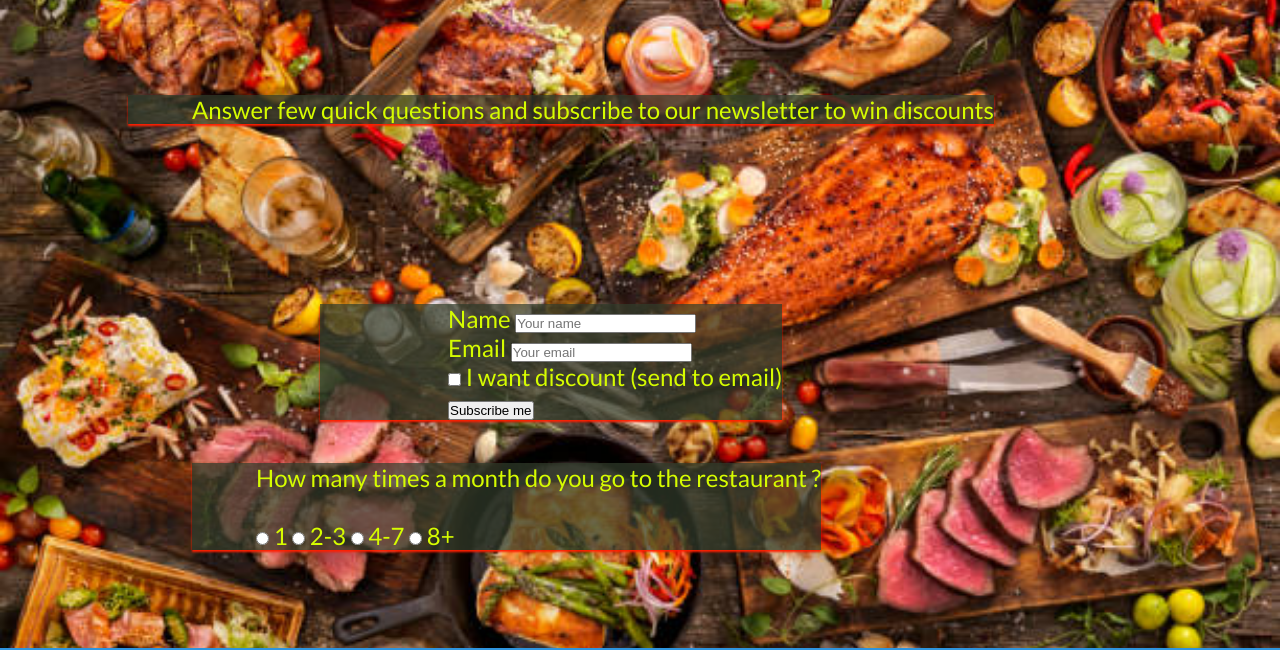
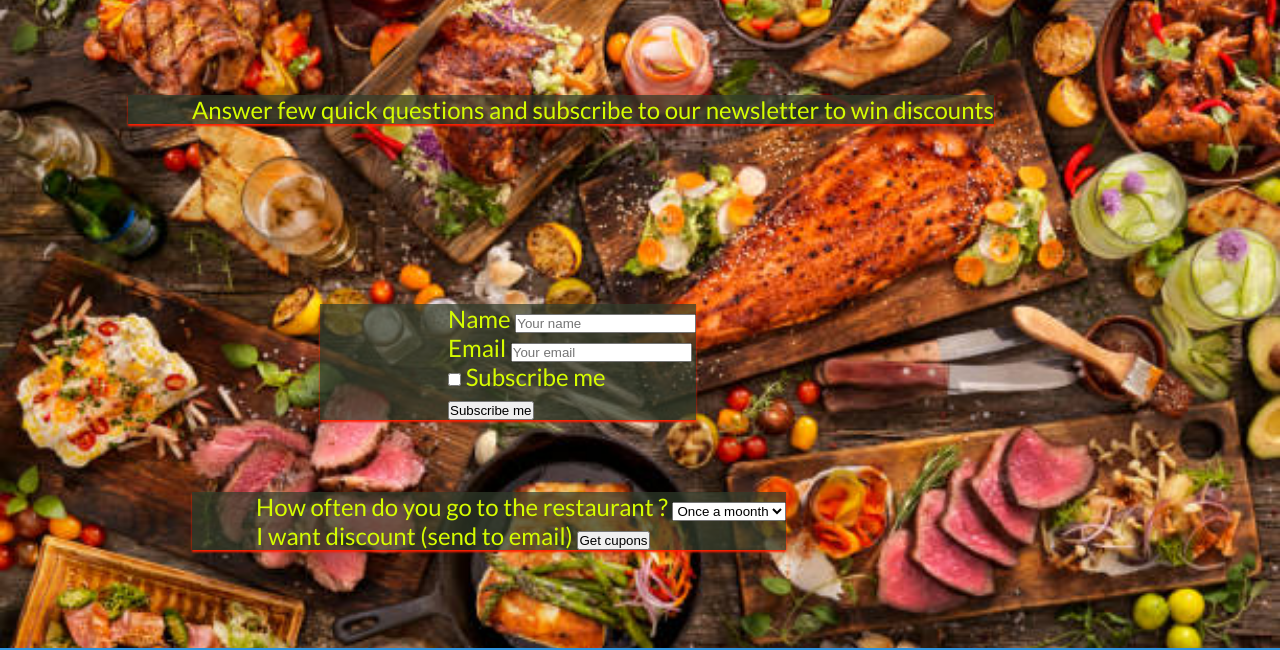
Before and after one commit to Agnogh/fake-restaurant, a plain HTML site: page loyalty_reward_program.html in a window 1280 px wide. Shown: the part 83-733 px from the top of the page. Drawn offline with Linux system fonts and the light colour scheme; a web font is replaced by a local one.

Commit message:
adding dropdown menu in loyalty page

```diff
--- a/loyalty_reward_program.html
+++ b/loyalty_reward_program.html
@@ -54,23 +54,23 @@
                 <input id="email_field" type="email" name="email" placeholder="Your email" required></label>
                 <br>
                 <input type="checkbox" id="wanting_cupons" name="wanting_cupons" required>
-                <label for="wanting_cupons">I want discount (send to email)</label>
+                <label for="wanting_cupons">Subscribe me</label>
                 <br>
                 <input type="submit" value="Subscribe me">
 
             </section>
 
             <section id="text_over_picture3">
-                <p>How many times a month do you go to the restaurant ?</p>
+            <label name="dropdown_menu">How often do you go to the restaurant ?</label>
+                <select id="dropdown_menu">
+                    <option>Once a moonth</option>
+                    <option>2-3 times</option>
+                    <option>4-7 times</option>
+                    <option>8+ times</option>
+                </select>
                 <br>
-                <input id="once" name="visit_freq" value="1" type="radio" required>
-                <label for="once"> 1 </label>
-                <input id="few" name="visit_freq" value="2-3" type="radio" required>
-                <label for="few"> 2-3 </label>
-                <input id="several" name="visit_freq" value="4-7" type="radio" required>
-                <label for="several"> 4-7 </label>
-                <input id="lots" name="visit_freq" value="8< " type="radio" required>
-                <label for="lots"> 8+ </label>
+                <label for="wanting_cupons">I want discount (send to email)</label>
+                <input type="submit" value="Get cupons">
             </section>
         </main>
 
@@ -89,7 +89,5 @@
                         aria-label="find us on Twitter page (this will open in a new tab)"><i class="fa-brands fa-square-twitter"></i></li>
                 </ul>
             </footer>
-
-
 </body>
 </html>
```
